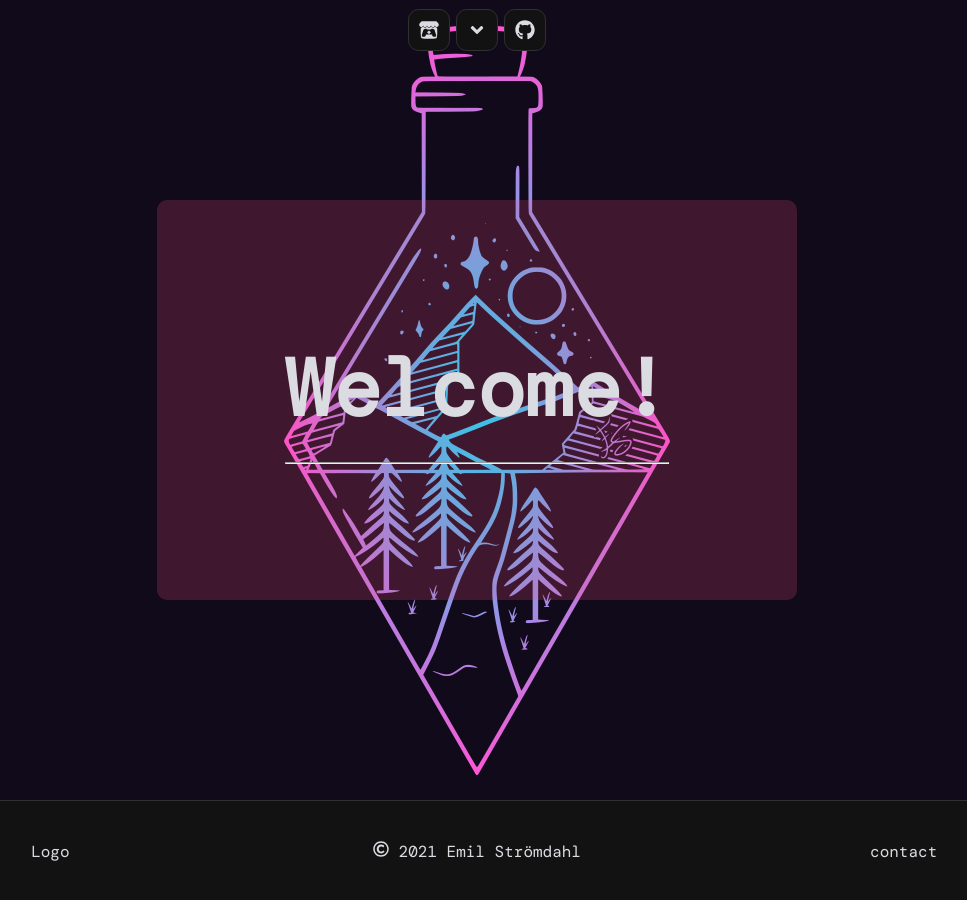
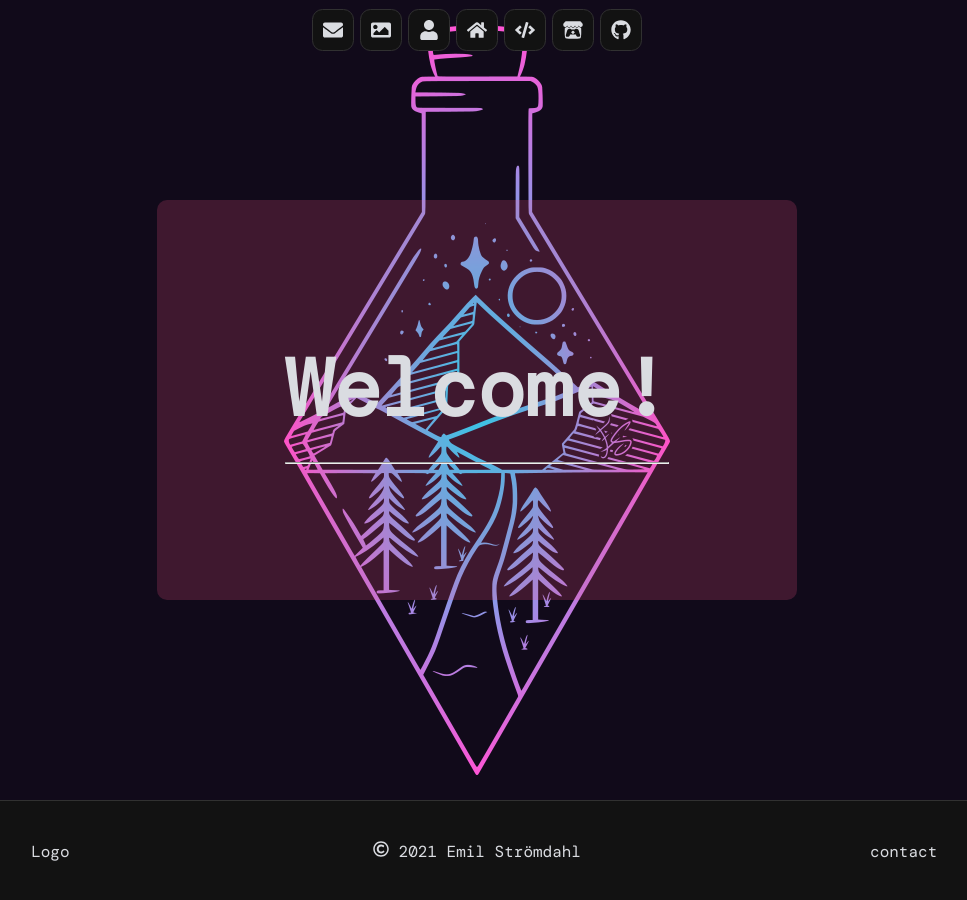
Before and after one commit to NoMoonie/crispy-disco, a React (Create React App) app: page / in a window 1280 px wide. Shown: the whole page, without its empty margins (163-1130 px from the left). Built offline with nearby package versions, Linux system fonts and the light colour scheme.

Commit message:
change navbar

```diff
--- a/src/App.tsx
+++ b/src/App.tsx
@@ -2,12 +2,12 @@ import { ThemeProvider } from "styled-components";
 import GlobalStyle from "styled/globalStyle";
 import Theme from "styled/theme.json";
 import { BrowserRouter as Router, Switch, Route } from "react-router-dom";
-import { FaAngleDown, FaItchIo, FaGithub } from "react-icons/fa";
+import { FaItchIo, FaGithub, FaHome, FaEnvelope, FaImage, FaUser, FaCode } from "react-icons/fa";
 import Home from "pages/Home";
 import About from "pages/About";
 import Navbar from "components/Navbar";
 import Navitem from "components/Navitem";
-import DropDownMenu from "components/DropDownMenu";
+//import DropDownMenu from "components/DropDownMenu";
 import Footer from "components/Footer";
 import Projekts from "pages/Projekts";
 import Gallery from "pages/Gallery";
@@ -19,13 +19,14 @@ const App = () => {
             <ThemeProvider theme={Theme}>
                 <GlobalStyle />
                 <Navbar>
+                    <Navitem icon={<FaEnvelope />} />
+                    <Navitem icon={<FaImage />} />
+                    <Navitem icon={<FaUser />} />
+                    <Navitem icon={<FaHome />} />
+                    <Navitem icon={<FaCode />} />
                     <Navitem icon={<FaItchIo />} />
-
-                    <Navitem icon={<FaAngleDown />}>
-                        <DropDownMenu />
-                    </Navitem>
-
                     <Navitem icon={<FaGithub />} />
+                    {/*<Navitem icon={<FaAngleDown />}> <DropDownMenu  /> </Navitem>*/}
                 </Navbar>
                 <Switch>
                     <Route exact path="/">
```
